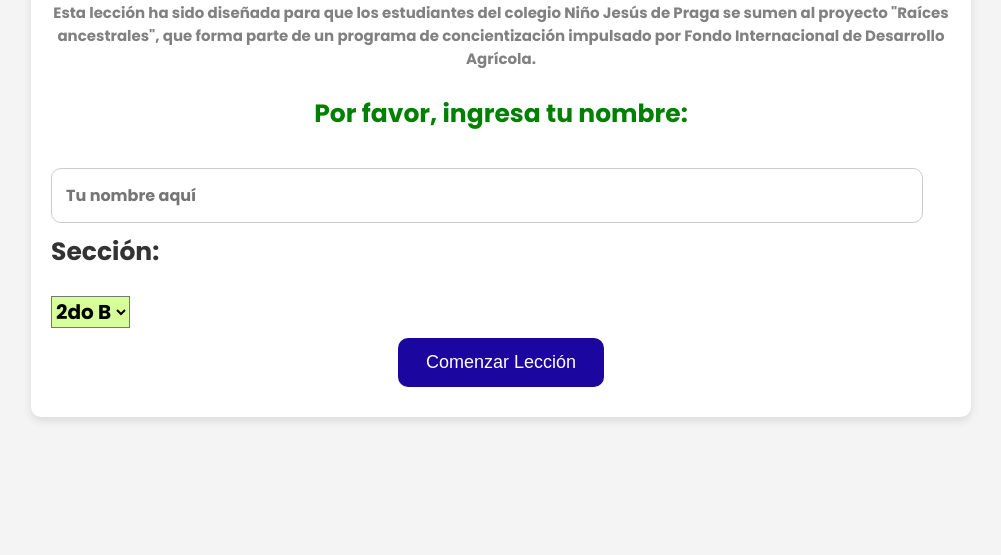
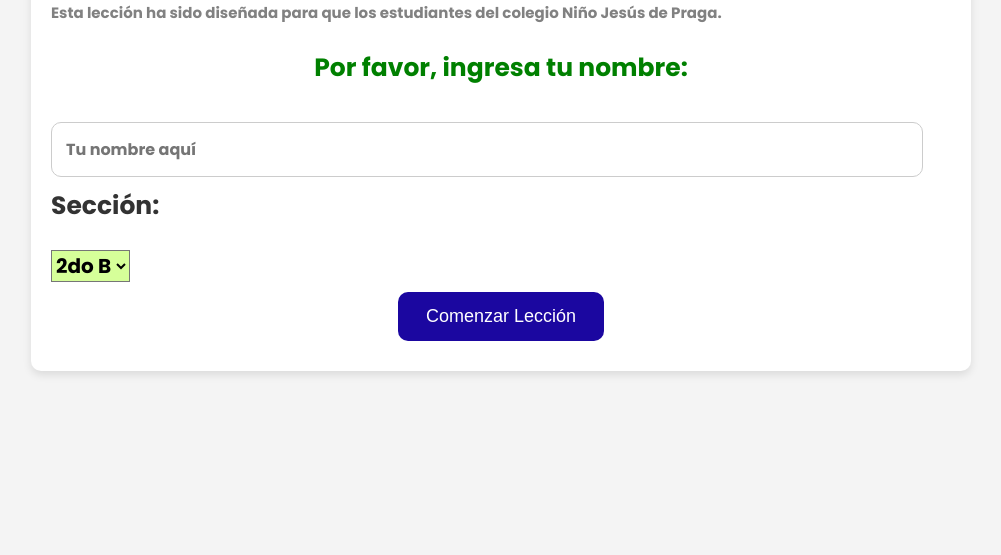
Before and after one commit to LeticiaAngeles/Papas-nativas, a plain HTML site: page index.html in a window 1280 px wide. Shown: the part 245-800 px from the top of the page, without its empty margins (139-1140 px from the left). Drawn offline with Linux system fonts and the light colour scheme.

Commit message:
Descripción

```diff
--- a/index.html
+++ b/index.html
@@ -20,7 +20,8 @@
             <!-- Slide de Introducción -->
             <div class="slide active" id="slide-intro">
                 <h2>Bienvenido</h2>
-                <p id="infor">Esta lección ha sido diseñada para que los estudiantes del colegio Niño Jesús de Praga se sumen al proyecto "Raíces ancestrales", que forma parte de un programa de concientización impulsado por Fondo Internacional de Desarrollo Agrícola.</p>
+
+                <p id="infor">Esta lección ha sido diseñada para que los estudiantes del colegio Niño Jesús de Praga.</p>
                 <p>Por favor, ingresa tu nombre:</p>
                 <input type="text" id="user-name" placeholder="Tu nombre aquí">
                 <label for="grado" id="label">Sección: </label>
--- a/styles.css
+++ b/styles.css
@@ -148,6 +148,7 @@ body {
     color: #818181;
     display:flex;
     flex-wrap: wrap;
+    text-align: center;
 }
 /* Diapositivas */
 .slide {
```
